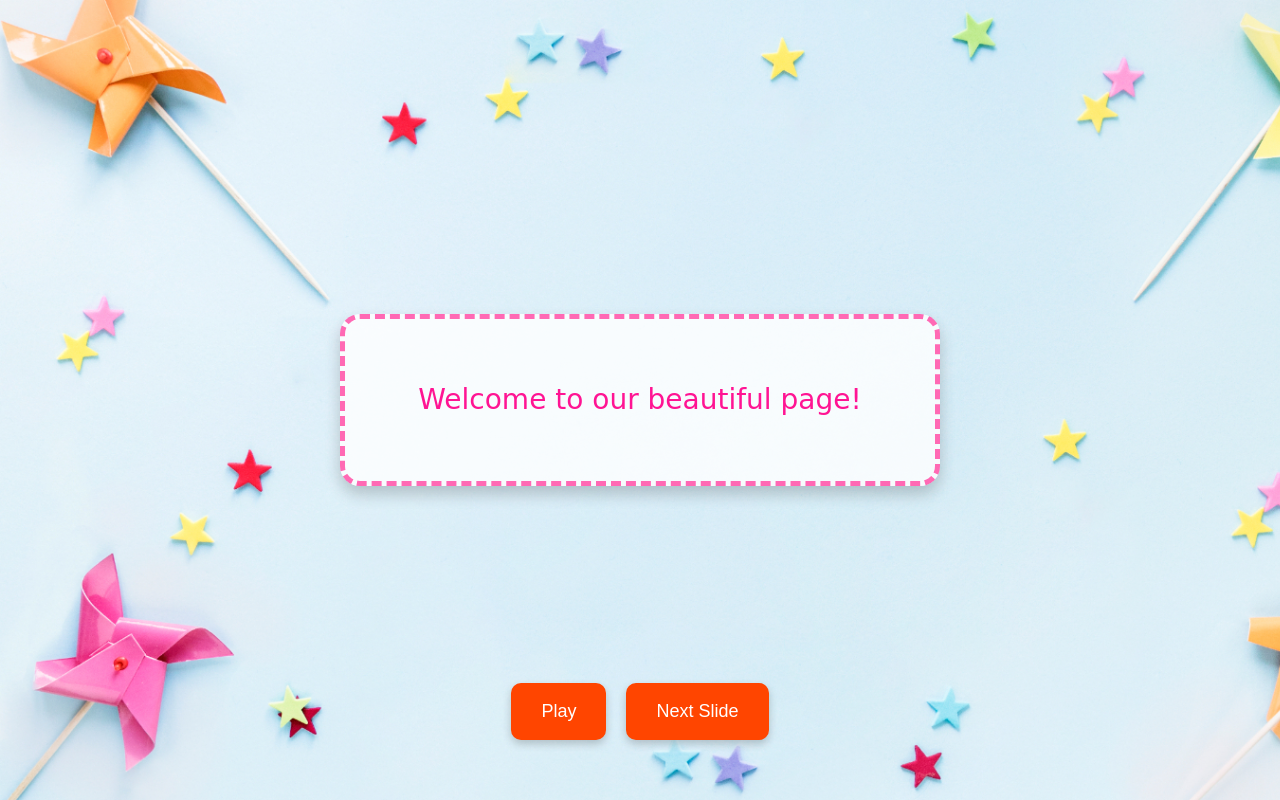
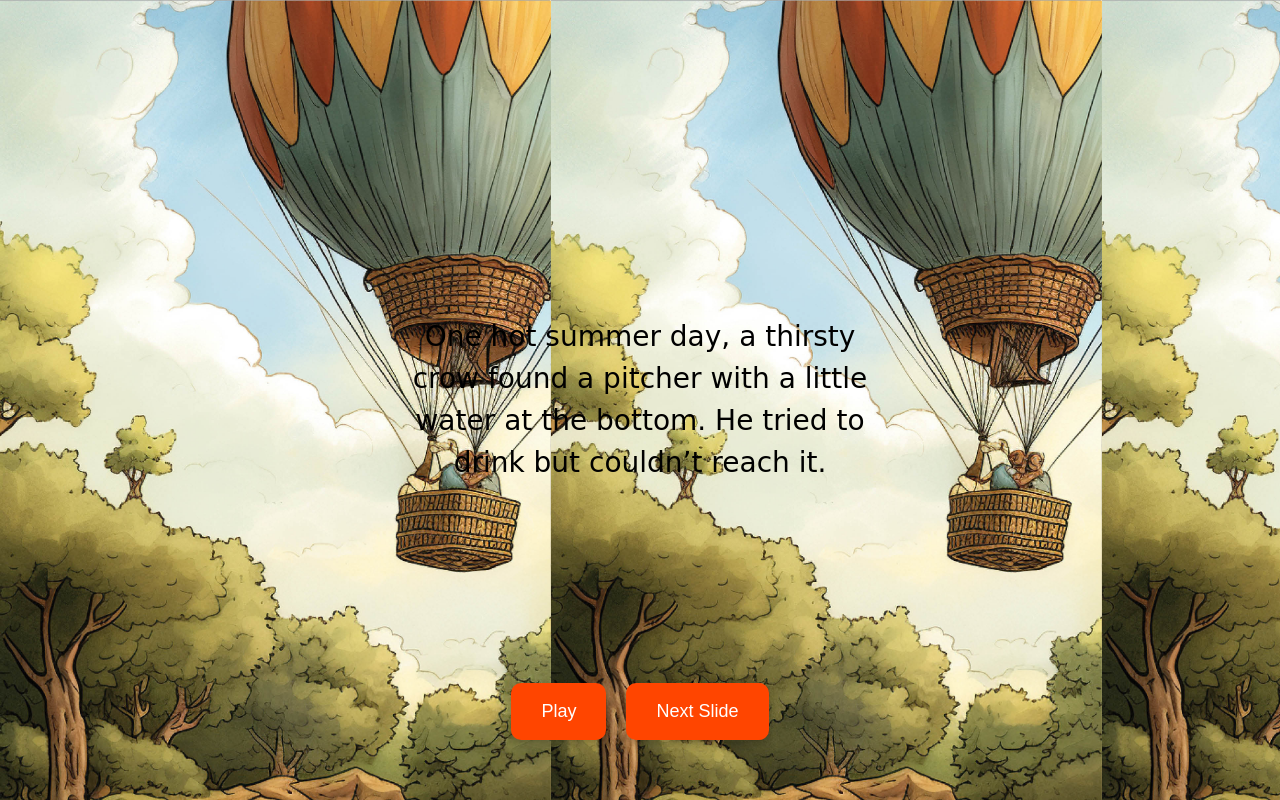
Before and after one commit to ShahzadDurrani-Edraak/voice-over, a Next.js app: page / in a window 1280 px wide. Built offline with nearby package versions, Linux system fonts and the light colour scheme.

Commit message:
change bg

```diff
--- a/src/app/page.js
+++ b/src/app/page.js
@@ -4,9 +4,10 @@ import { useEffect, useState } from "react";
 import { useSpring, animated } from "react-spring";
 
 const texts = [
-  "Welcome to our beautiful page!",
-  "Next, we will explore more features.",
-  "Thank you for visiting!",
+  "One hot summer day, a thirsty crow found a pitcher with a little water at the bottom. He tried to drink but couldn’t reach it.",
+  "The clever crow had an idea. He picked up small stones and dropped them into the pitcher one by one. Slowly, the water rose to the top.",
+  "Finally, the crow drank the cool water and flew away happily.",
+  "Moral: Where there’s a will, there’s a way!",
 ];
 
 export default function Home() {
@@ -163,16 +164,17 @@ const styles = {
     justifyContent: "center",
     alignItems: "center",
     height: "100vh",
-    backgroundImage: "url('../bg.jpg')",
-    backgroundSize: "cover",
+    backgroundImage: "url('../2.jpg')",
+    backgroundSize: "contain",
     position: "relative",
   },
   textContainer: {
-    border: "5px dashed #FF69B4",
+    // border: "5px dashed #FF69B4",
+    border: "none",
     borderRadius: "20px",
     padding: "60px",
-    backgroundColor: "rgba(255, 255, 255, 0.8)",
-    boxShadow: "0 8px 16px rgba(0, 0, 0, 0.2)",
+    // backgroundColor: "rgba(255, 255, 255, 0.8)",
+    // boxShadow: "0 8px 16px rgba(0, 0, 0, 0.2)",
     width: "90%",
     maxWidth: "600px",
     textAlign: "center",
@@ -197,6 +199,7 @@ const styles = {
   },
   text: {
     fontSize: "28px",
-    color: "#FF1493",
+    color: "#000",
+    // color: "#FF1493",
   },
 };
```
Also changed, not shown: public/2.jpg (added).
